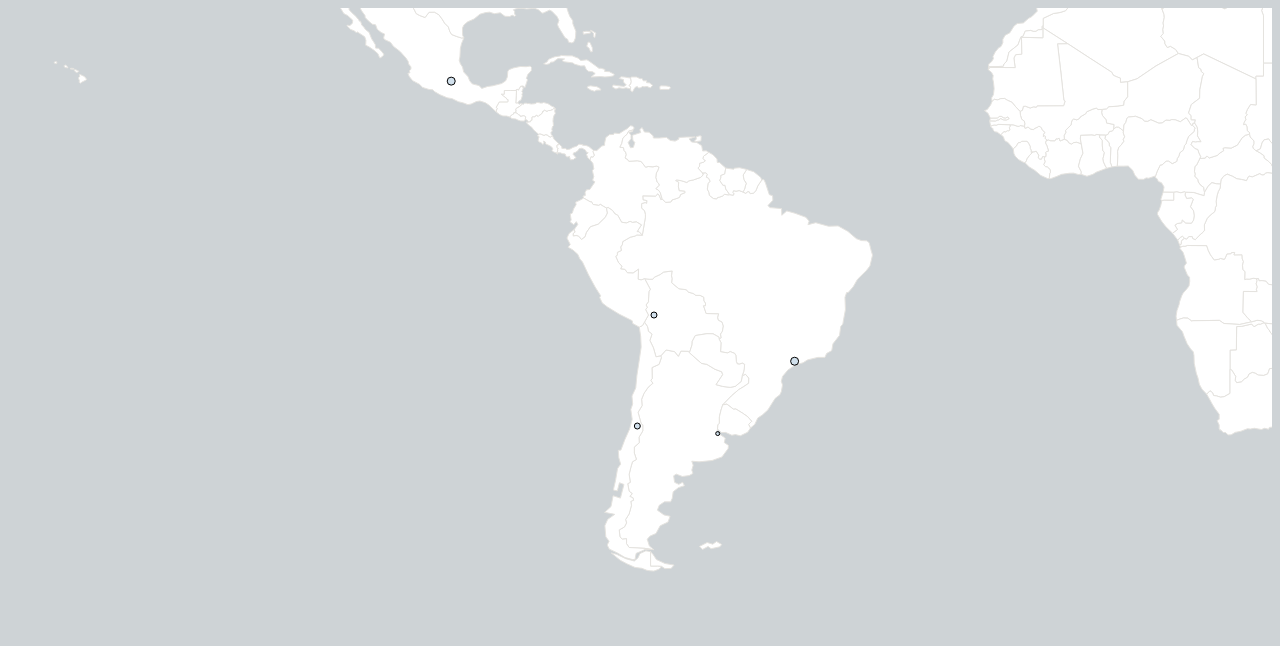
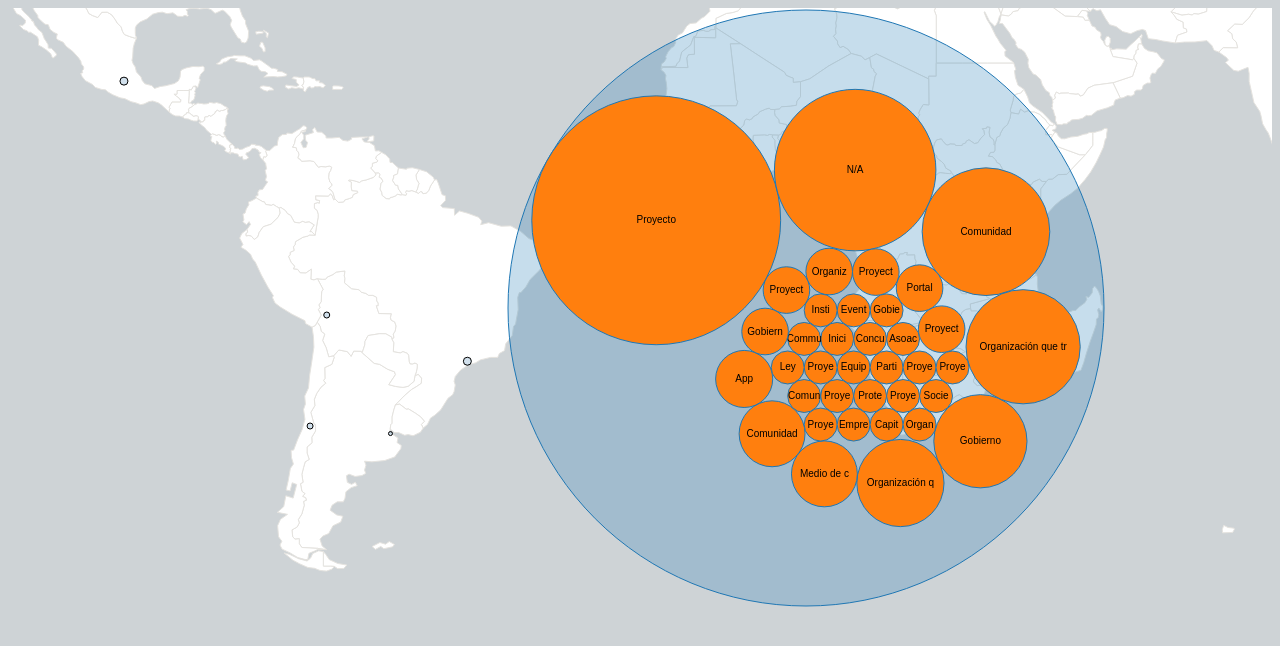
Before and after one commit to Soviet-Genosha/abrelatam-viz, a website: page public/index.html in a window 1280 px wide. Drawn offline with Linux system fonts and the light colour scheme; a web font is replaced by a local one.

Commit message:
cloud + path

```diff
--- a/public/index.html
+++ b/public/index.html
@@ -42,7 +42,8 @@
 
   <script src="/scripts/map.js"></script>
   <script src="/scripts/relationships.js"></script>
-  <script src="/scripts/animated-cloud.js"></script>
+  <!-- <script src="/scripts/animated-cloud.js"></script> -->
+  <script src="/scripts/simple-cloud.js"></script>
 
   <script src="/scripts/app.js"></script>
 
--- a/public/scripts/app.js
+++ b/public/scripts/app.js
@@ -8,7 +8,7 @@ $(document).ready(function(){
         window.abreLatam.map.load();
         // window.abreLatam.map.setupBubbles(cities);
         window.abreLatam.relationships.load(us, cities, relations);
-        // window.abreLatam.cloud.load(projects);
+        window.abreLatam.cloud.load(projects);
     };
     queue()
             .defer(d3.json, "data/abrelatam-v1.json")
--- a/public/scripts/map.js
+++ b/public/scripts/map.js
@@ -23,7 +23,7 @@ window.abreLatam.map = {
             },
             setProjection: function(element) {
                 this.projection = d3.geo.equirectangular()
-                .center([-65.85606,  -15.41684])
+                .center([-15.85606,  -15.41684])
               .rotate([4.4, 0])
               .scale(375)
               .translate([element.offsetWidth / 2, element.offsetHeight / 2]);
--- a/public/scripts/simple-cloud.js
+++ b/public/scripts/simple-cloud.js
@@ -7,11 +7,11 @@ window.abreLatam.cloud = {
     },
     load: function(projects){
 
-    var 	width = 1280,
-            height = 720,
+    var 	width = 500,
+            height = 600,
             padding = 2, // separation between same-color nodes
-            clusterPadding = 25, // separation between different-color nodes
-            maxRadius = 50;
+            clusterPadding = 15, // separation between different-color nodes
+            maxRadius = 20;
 
             var groups = _.countBy(projects, function(d){
                 return d.Tipo2.trim() === "" ? "N/A" : d.Tipo2 ;
@@ -35,7 +35,7 @@ window.abreLatam.cloud = {
             };
 
 
-			var diameter = 960,
+			var diameter = 600,
 			    format = d3.format(",d");
 
 			var pack = d3.layout.pack()
@@ -44,7 +44,7 @@ window.abreLatam.cloud = {
 
 			var svg = d3.select("svg")
 			  .append("g")
-			    .attr("transform", "translate(300,2)");
+			    .attr("transform", "translate(500,2)");
 
 
 			 var node = svg.datum(root).selectAll(".node")
```
